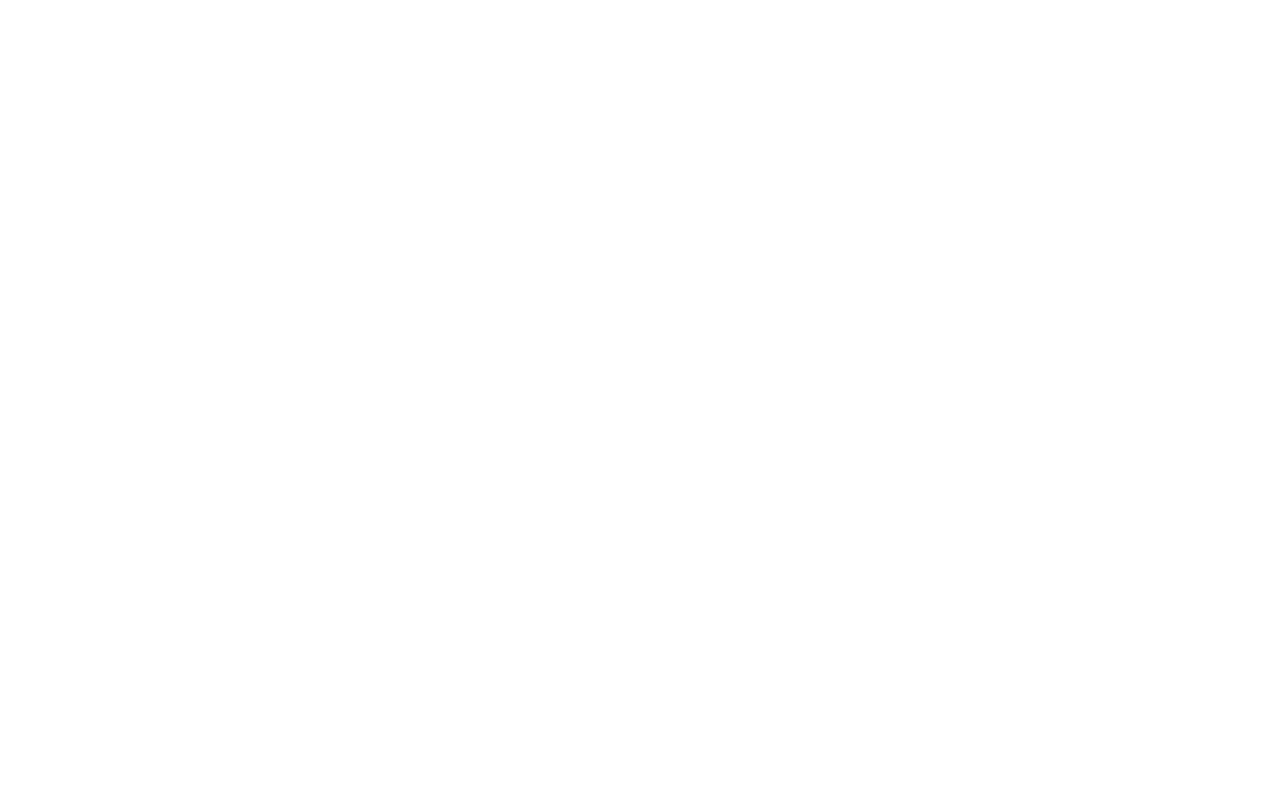
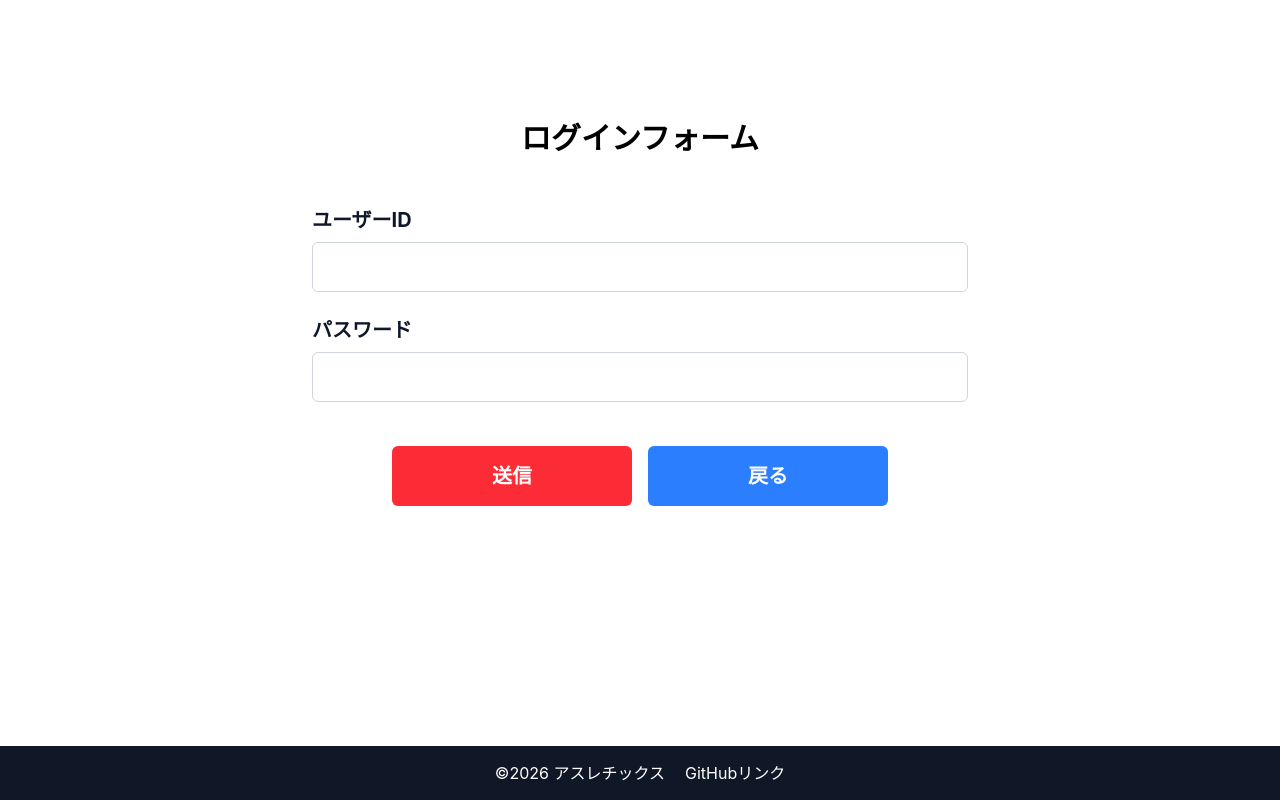
Before and after one commit to hibiki0324-gif/Athletics, a React (Vite) app in the folder frontend/: page /login in a window 1280 px wide. Before the commit this address had no page. Built offline with nearby package versions, Linux system fonts and the light colour scheme.

Commit message:
ログインフォームUI作成

```diff
--- a/frontend/src/App.tsx
+++ b/frontend/src/App.tsx
@@ -3,11 +3,13 @@
 import Top from './pages/public/Top'
 import Player from './pages/public/Player'
 import Result from "./pages/public/Result";
+import Login from "./pages/public/Login";
 
 function App() {
   return (
     <BrowserRouter>
       <Routes>
+        <Route path="/login" element={<Login />}/>
         <Route element={<Layout />}>
           <Route path="/" element={<Top />} />
           <Route path="/players" element={<Player />} />
--- a/frontend/src/components/layout/Header.tsx
+++ b/frontend/src/components/layout/Header.tsx
@@ -11,7 +11,7 @@
                     <img src={logo} alt='チームlogo' className='w-[20%] h-auto' />
                 </div>
                 <div className="flex justify-end pr-[50px]">
-                    <button>ログイン</button>
+                    <Link to="/login">ログイン</Link>
                 </div>
             </div>
             <div className='mt-[35px] mb-[30px]'>
--- /dev/null
+++ b/frontend/src/components/login/LoginForm.tsx
@@ -0,0 +1,43 @@
+import { Link } from "react-router-dom";
+
+function LoginForm(){
+    return(
+        <div className="w-full max-w-4xl mx-auto px-30">
+            <form action="#" method="post" className="flex flex-col gap-6">
+                <div className="w-full">
+                    <label htmlFor="userId" className="block mb-2 text-xl font-bold text-slate-900">
+                        ユーザーID
+                    </label>
+                    <input
+                        id="userId"
+                        type="text"
+                        className="w-full px-4 py-3 text-base border border-gray-300 rounded-md focus:outline-none focus:ring-1 focus:ring-gray-700"
+                    />
+                </div>
+                <div className="w-full">
+                    <label htmlFor="password" className="block mb-2 text-xl font-bold text-slate-900">
+                        パスワード
+                    </label>
+                    <input
+                        id="password"
+                        type="password"
+                        className="w-full px-4 py-3 text-base border border-gray-300 rounded-md focus:outline-none focus:ring-1 focus:ring-gray-700"
+                    />
+                </div>
+                <div className="flex justify-center pt-[20px]">
+                    <button
+                        type="submit"
+                        className="w-60 mr-4 py-4 text-xl font-bold text-white bg-red-500 rounded-md transition-colors hover:bg-red-700">
+                        送信
+                    </button>
+                    <Link to="/"
+                        className="text-center w-60 py-4 text-xl font-bold text-white bg-blue-500 rounded-md transition-colors hover:bg-blue-700">
+                        戻る
+                    </Link>
+                </div>
+            </form>
+        </div>
+    )
+};
+
+export default LoginForm;
--- /dev/null
+++ b/frontend/src/components/login/Title.tsx
@@ -0,0 +1,10 @@
+
+function Title(){
+    return(
+        <div className="w-full mt-[120px] mb-[50px] text-center">
+            <h1 className="text-3xl font-bold">ログインフォーム</h1>
+        </div>
+    )
+};
+
+export default Title;
--- /dev/null
+++ b/frontend/src/pages/public/Login.tsx
@@ -0,0 +1,17 @@
+import Footer from "../../components/layout/Footer";
+import LoginForm from "../../components/login/LoginForm";
+import Title from "../../components/login/Title";
+
+function Login(){
+    return(
+        <div className="min-h-screen flex flex-col">
+            <main className="flex-1">
+                <Title />
+                <LoginForm />
+            </main>
+            <Footer />
+        </div>
+    )
+};
+
+export default Login;
```
